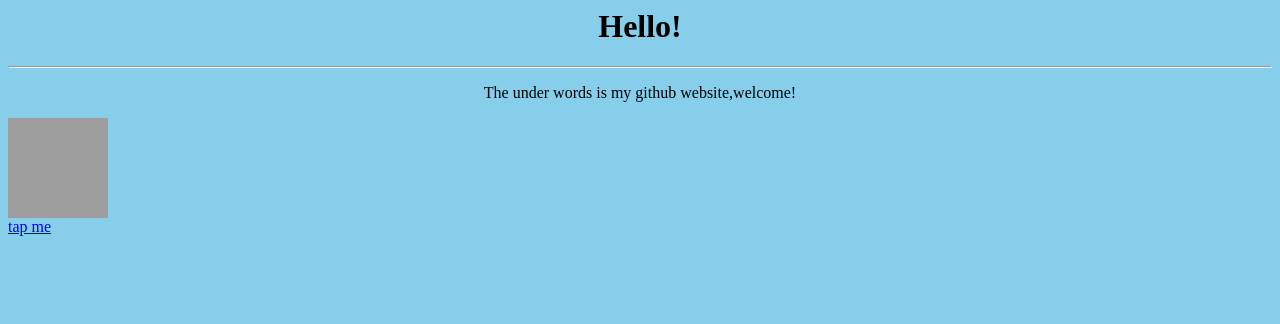
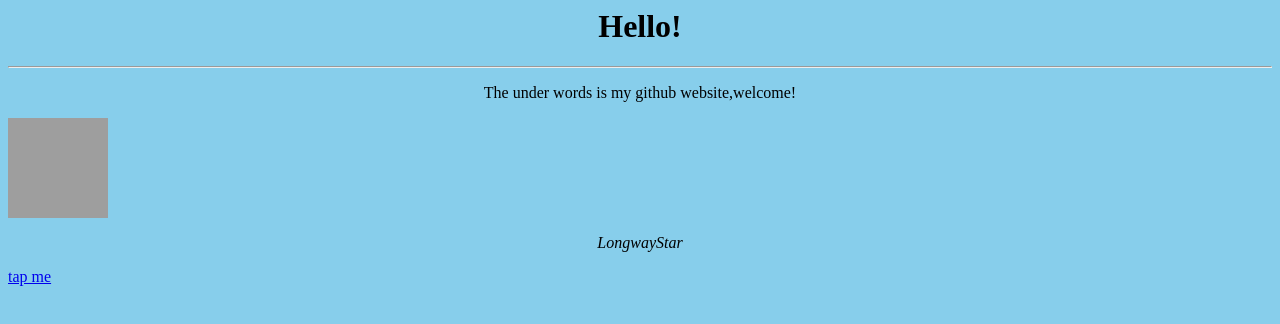
Before and after one commit to LongwayStar/longwaystar.github.io, a plain HTML site: page index.html in a window 1280 px wide. Drawn offline with Linux system fonts and the light colour scheme; grey boxes are pictures that could not be loaded.

Commit message:
more thing 2nd

```diff
--- a/index.html
+++ b/index.html
@@ -2,7 +2,7 @@
 <h1 style="text-align:center">Hello!</h1>
 <hr/>
 <p style="text-align:center">The under words is my github website,welcome!</p>
-<img src="https://avatars.githubusercontent.com/u/88468680?s=40&v=4" width="100" height="100" alt="longwaystar user img" />
-<br/>
-<a href="https://github.com/LongwayStar" style="text-align:center">tap me</a>
+<img src="https://avatars.githubusercontent.com/u/88468680?s=40&v=4" width="100" height="100" alt="img" align="center" />
+<p style="text-align:center"><cite>LongwayStar</cite><p/>
+<a href="https://github.com/LongwayStar" align="center">tap me</a>
 </body>
```
